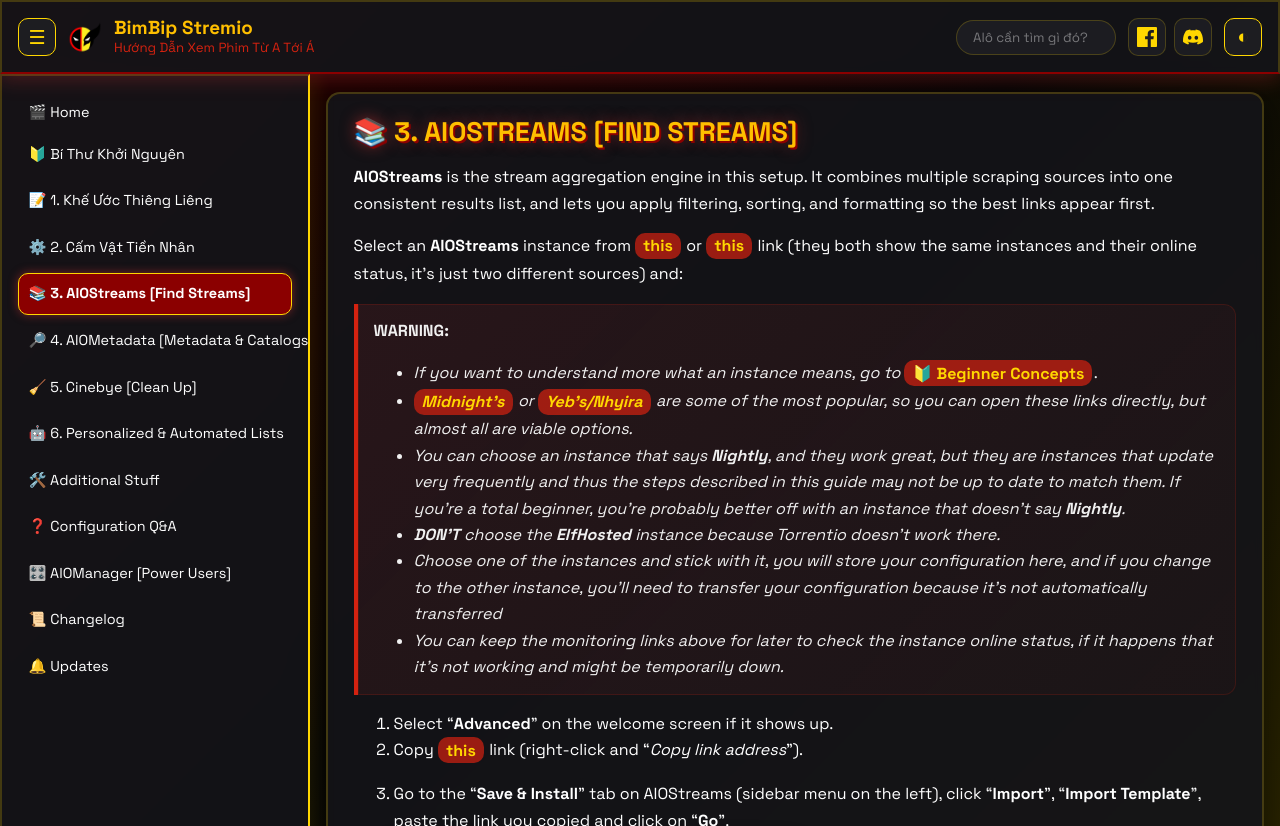
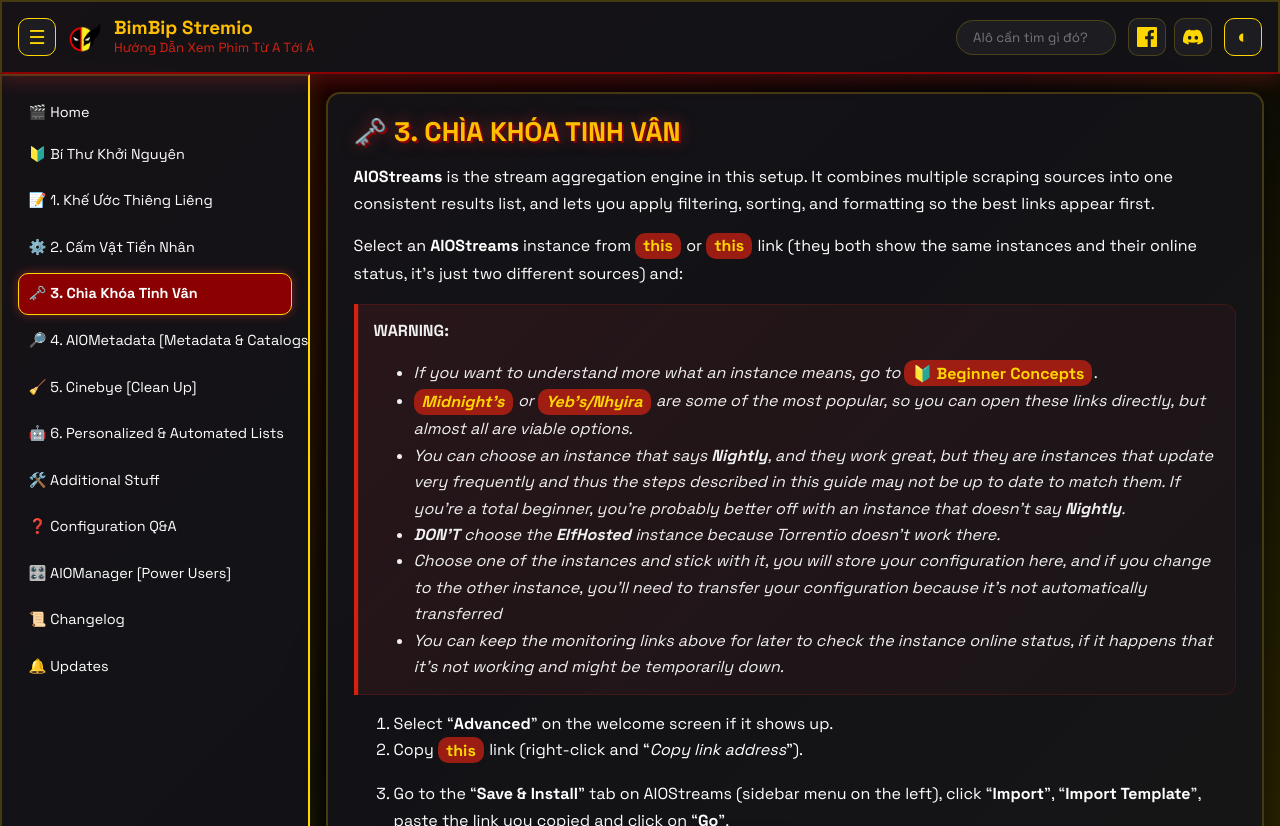
Before and after one commit to bimbipsubteam/bimbip-stremio, a Jekyll site: the page built from docs/guide/3-MCUDISVN-Setup.md, in a window 1280 px wide and 900 px high, cut to the strip 0-826 px from the top of the window. Built offline with Jekyll 4.4.1, drawn with Linux system fonts in a browser that asks for light colours.

Commit message:
Update and rename 3-AIOStreams-Setup.md to 3-MCUDISVN-Setup.md

```diff
--- a/docs/guide/3-AIOStreams-Setup.md
+++ b/docs/guide/3-MCUDISVN-Setup.md
@@ -1,9 +1,9 @@
 ---
 layout: guide
-title: "📚 3. AIOStreams [Find Streams]"
+title: "🗝️ 3. Chìa Khóa Tinh Vân"
 ---
 
-# 📚 3. AIOStreams [Find Streams]
+# 🗝️ 3. Chìa Khóa Tinh Vân
 
 **AIOStreams** is the stream aggregation engine in this setup. It combines multiple scraping sources into one consistent results list, and lets you apply filtering, sorting, and formatting so the best links appear first.
 
```
